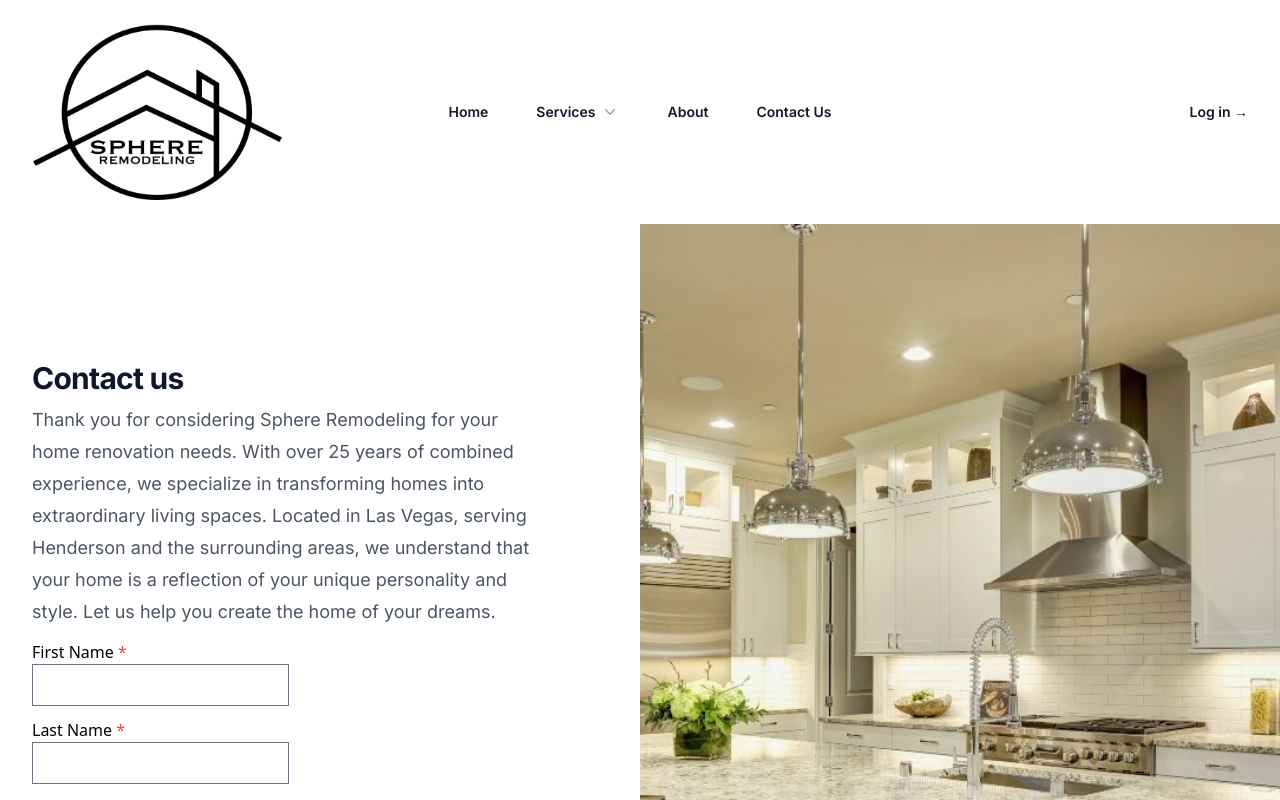
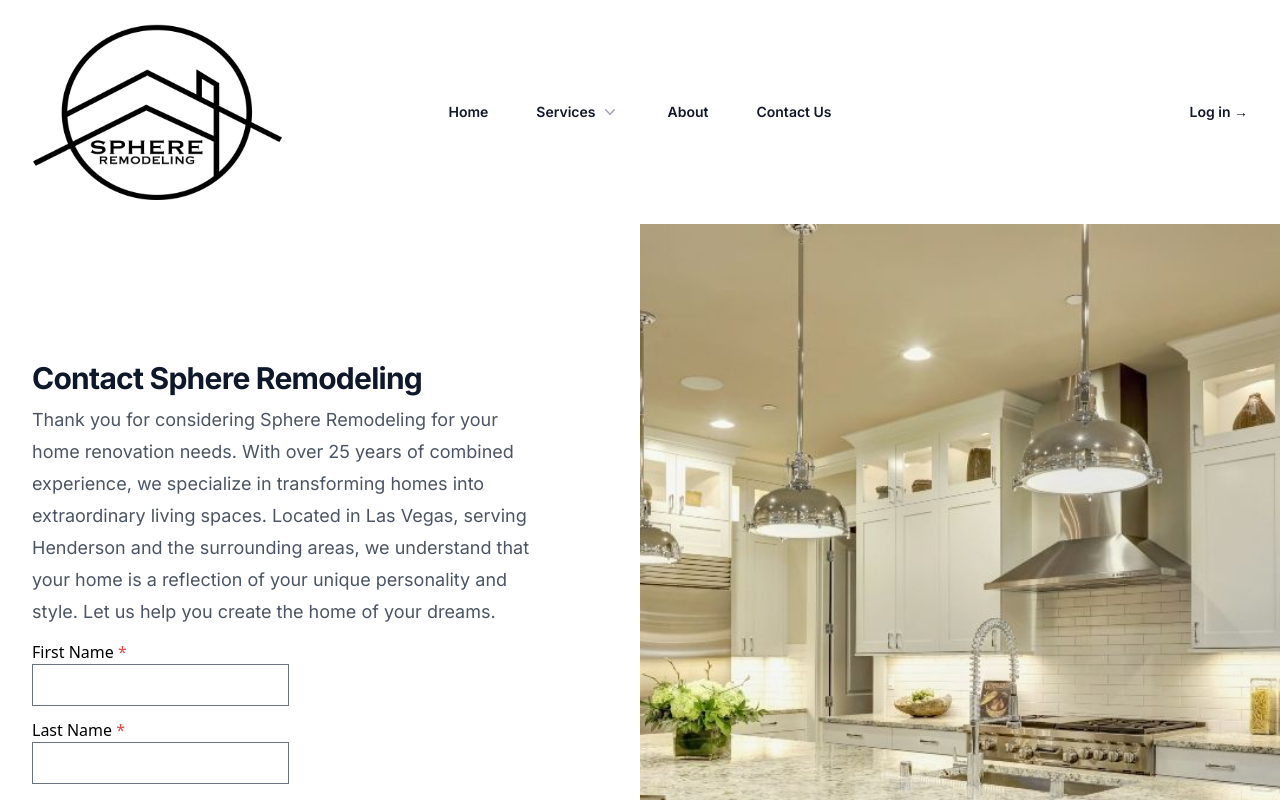
Before and after one commit to yogevzipori/websphere, a Next.js app: page /contact-sphere-remodeling in a window 1280 px wide. Shown: the top 800 px of the page. Built offline with nearby package versions, Linux system fonts and the light colour scheme.

Commit message:
h2 to h1

```diff
--- a/app/contact-sphere-remodeling/page.tsx
+++ b/app/contact-sphere-remodeling/page.tsx
@@ -15,7 +15,7 @@ export default function ContactUs() {
         <div className="pb-24 pt-16 sm:pb-32 sm:pt-24 lg:mx-auto lg:grid lg:max-w-7xl lg:grid-cols-2 lg:pt-32">
           <div className="px-6 lg:px-8">
             <div className="mx-auto max-w-xl lg:mx-0 lg:max-w-lg">
-              <h2 className="mt-2 text-lg font-bold tracking-tight text-slate-900 sm:text-3xl">Contact us</h2>
+              <h1 className="mt-2 text-lg font-bold tracking-tight text-slate-900 sm:text-3xl">Contact Sphere Remodeling</h1>
               <p className="mt-2 text-lg leading-8 text-gray-600">
               Thank you for considering Sphere Remodeling for your home renovation needs. With over 25 years of combined experience, we specialize in transforming homes into extraordinary living spaces. Located in Las Vegas, serving Henderson and the surrounding areas, we understand that your home is a reflection of your unique personality and style. Let us help you create the home of your dreams.   </p>
          <ContactUsForm />
--- a/app/kitchen-remodeling-las-vegas-henderson/page.tsx
+++ b/app/kitchen-remodeling-las-vegas-henderson/page.tsx
@@ -150,9 +150,9 @@ export default function KitchenRemodeling() {
         <div className="mx-auto max-w-7xl px-6 lg:flex lg:px-8">
           <div className="mx-auto grid max-w-2xl grid-cols-1 gap-x-12 gap-y-16 lg:mx-0 lg:min-w-full lg:max-w-none lg:flex-none lg:gap-y-8">
             <div className="lg:col-end-1 lg:w-full lg:max-w-lg lg:pb-2">
-              <h2 className="text-lg font-bold tracking-tight text-slate-900 sm:text-2xl mt-2">
-                With Sphere Remodeling, you're not just hiring a contractor{" "}
-              </h2>
+              <h1 className="text-lg font-bold tracking-tight text-slate-900 sm:text-2xl mt-2">
+                With Sphere Remodeling, you're not just hiring a contractor
+              </h1>
               <p className="mt-4 text-md font-bold tracking-tight text-slate-900">
                 We can help you design and build your dream kitchen. Whether
                 you're looking for a modern, traditional, or rustic style, we
--- a/app/patio-covers-contractor-las-vegas-henderson/page.tsx
+++ b/app/patio-covers-contractor-las-vegas-henderson/page.tsx
@@ -91,9 +91,9 @@ export default function PatioCovers() {
         <div className="mx-auto max-w-7xl px-6 lg:flex lg:px-8">
           <div className="mx-auto grid max-w-2xl grid-cols-1 gap-x-12 gap-y-16 lg:mx-0 lg:min-w-full lg:max-w-none lg:flex-none lg:gap-y-8">
             <div className="lg:col-end-1 lg:w-full lg:max-w-lg lg:pb-2">
-              <h2 className="text-lg font-bold tracking-tight text-slate-900 sm:text-2xl mt-2">
-                With Sphere Remodeling, you're not just hiring a contractor{" "}
-              </h2>
+              <h1 className="text-lg font-bold tracking-tight text-slate-900 sm:text-2xl mt-2">
+                With Sphere Remodeling, you're not just hiring a contractor
+              </h1>
               <p className="mt-4 text-md font-bold tracking-tight text-slate-900">
               From crafting exceptional patio covers that elevate your outdoor living experience to transforming your kitchen into a culinary haven, Sphere Remodeling's passion for creating extraordinary living spaces knows no bounds. As your trusted partners, we take pride in turning your visions into reality, both inside and outside your home, with our unparalleled expertise and unwavering commitment to your satisfaction.
               </p>
```
